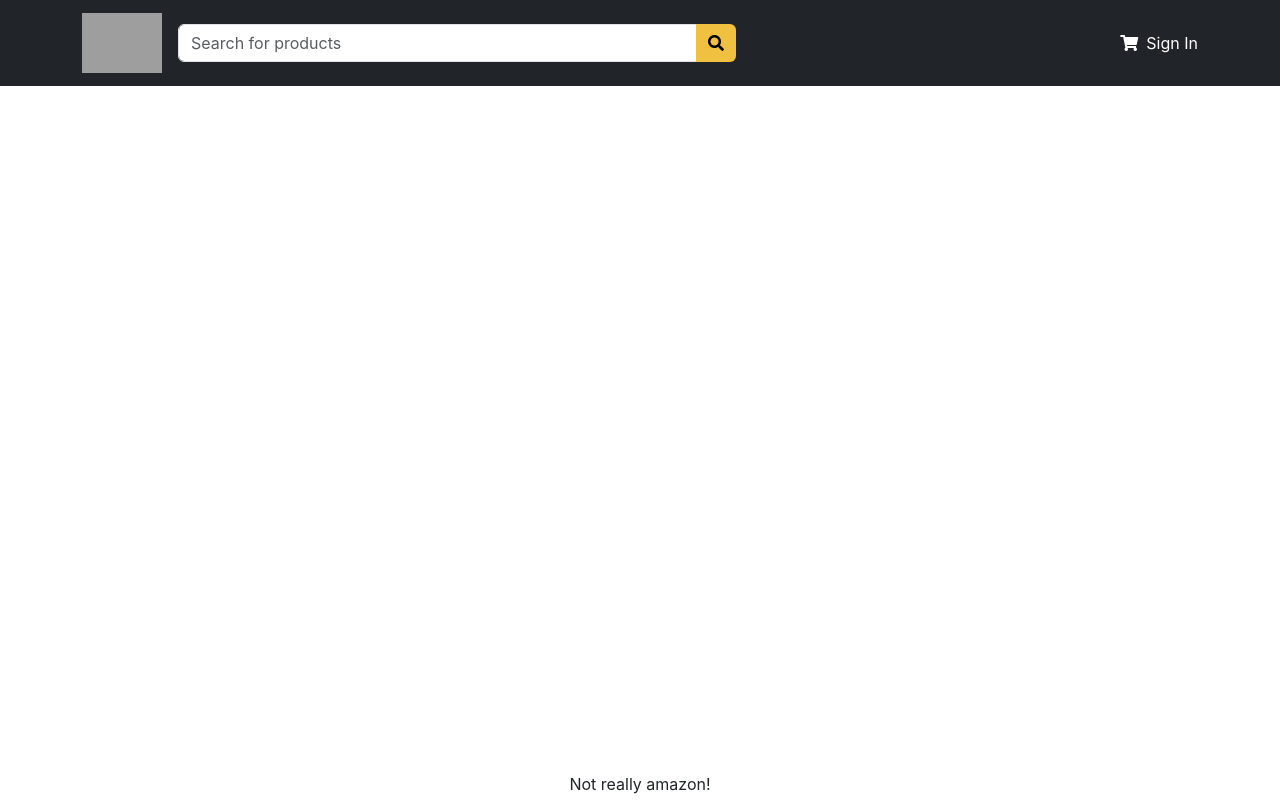
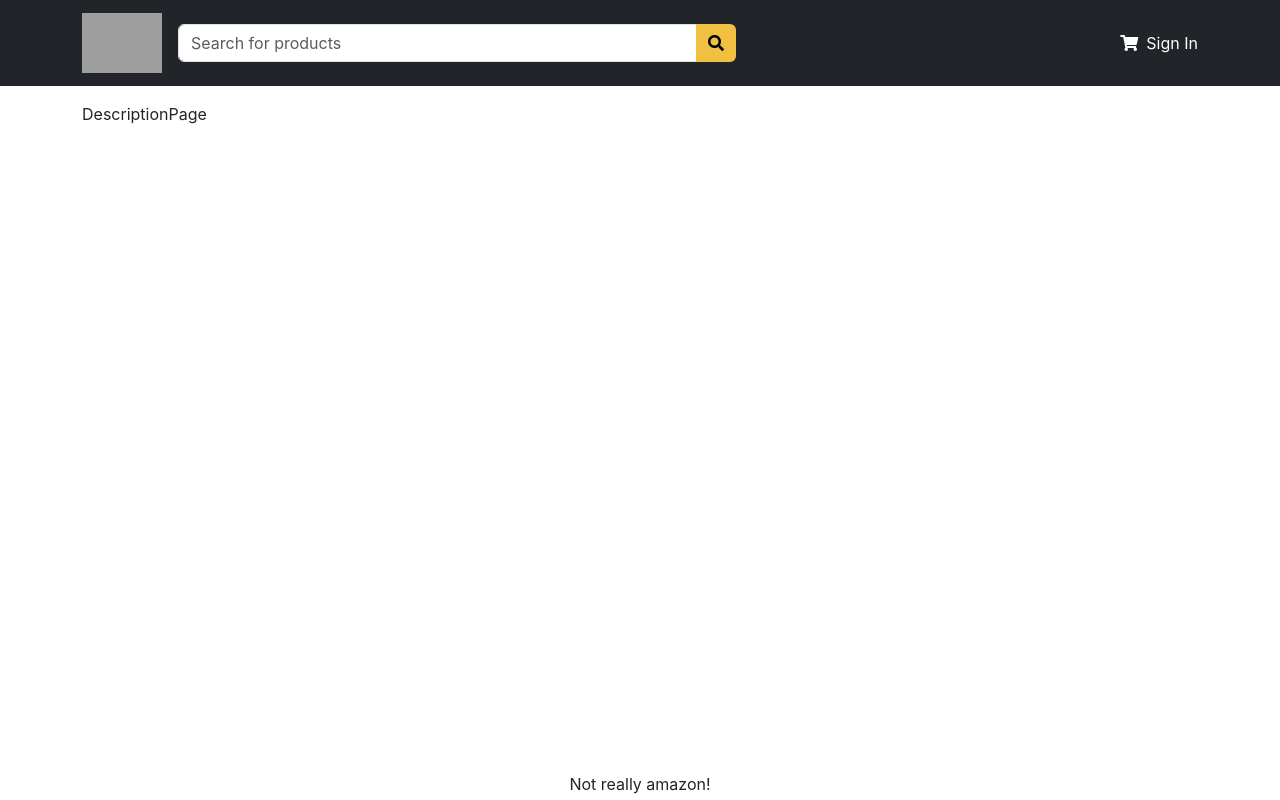
Before and after one commit to RSA-2048/AmazonClone, a React (Vite) app in the folder frontend/: page /product/1 in a window 1280 px wide. Built offline with nearby package versions, Linux system fonts and the light colour scheme; grey boxes are pictures that could not be loaded.

Commit message:
added description component with navigation

```diff
--- a/frontend/src/App.jsx
+++ b/frontend/src/App.jsx
@@ -9,6 +9,7 @@ import Header from './Components/Shared/Header.jsx'
 import SignIn from './Pages/SignIn.jsx'
 import { ToastContainer } from 'react-toastify'
 import SignUp from './Pages/SignUp.jsx';
+import DescriptionPage from './Pages/DescriptionPage.jsx';
 
 function App() {
 
@@ -23,6 +24,7 @@ function App() {
               <Route path="/" element={<HomePage />}></Route>
               <Route path="/signin" element={<SignIn />}></Route>
               <Route path="/signup" element={<SignUp />}></Route>
+              <Route path="/product/:token" element={<DescriptionPage />}></Route>
             </Routes>
           </Container>
         </main>
--- /dev/null
+++ b/frontend/src/Pages/DescriptionPage.jsx
@@ -0,0 +1,14 @@
+import React from 'react'
+import { useNavigate, useParams } from 'react-router-dom'
+
+const DescriptionPage = () => {
+    const params = useParams();
+    const { token } = params;
+    const navigate = useNavigate();
+
+    return (
+        <div>DescriptionPage</div>
+    )
+}
+
+export default DescriptionPage
```
